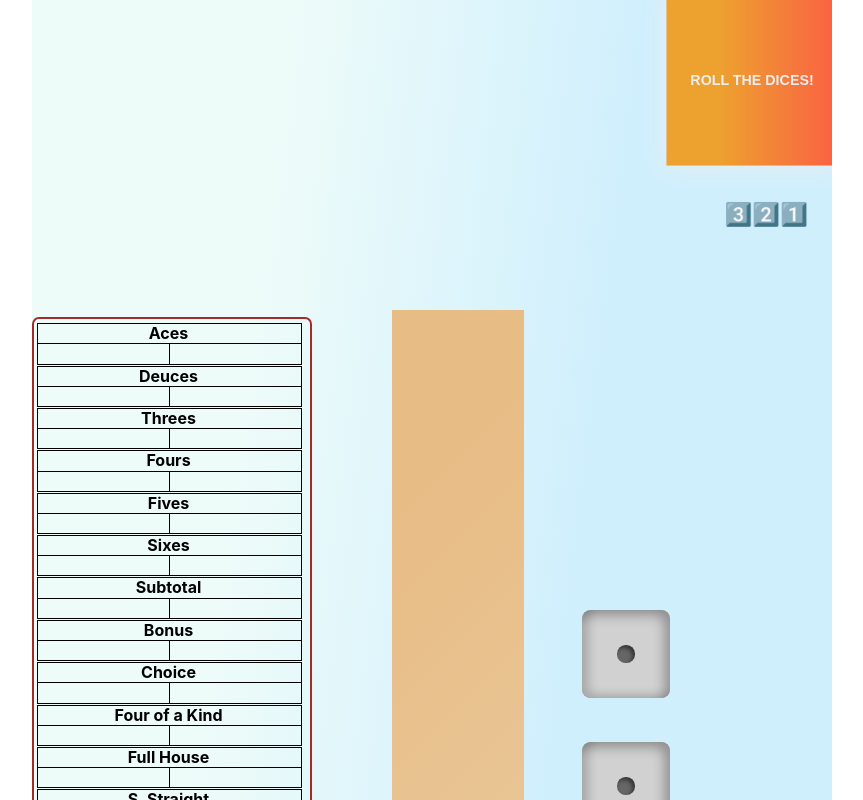
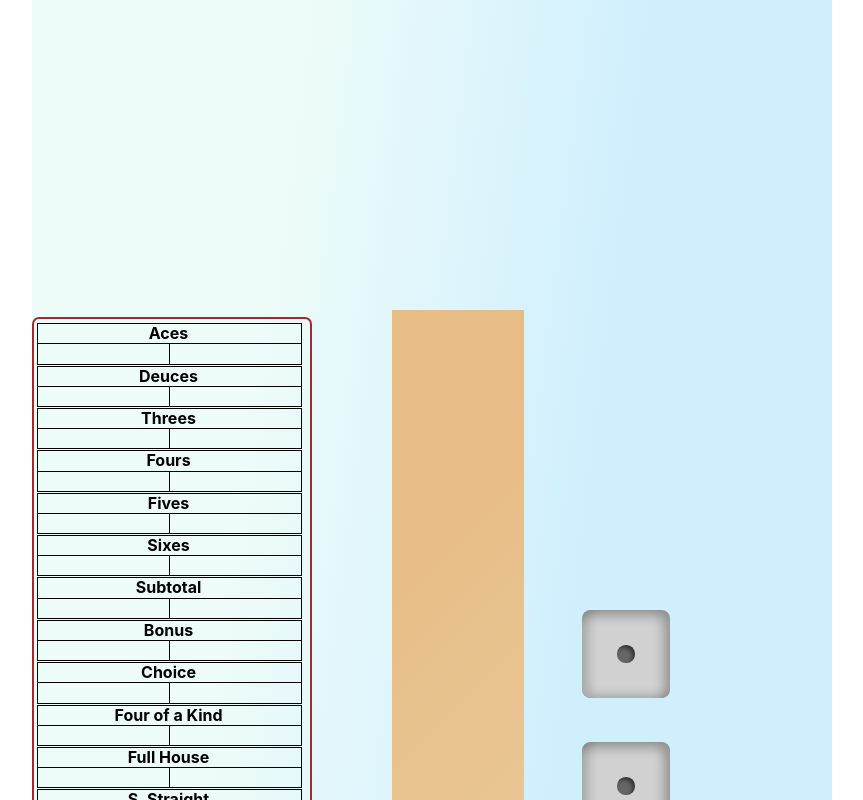
Before and after one commit to telnturtle/yachtdice, a React (Create React App) app: page / in a window 1280 px wide. Shown: the top 800 px of the page, without its empty margins (208-1071 px from the left). Built offline with nearby package versions, Linux system fonts and the light colour scheme.

Commit message:
feat: roll the dice 위치 변경

```diff
--- a/src/components/Dices/Dices.module.css
+++ b/src/components/Dices/Dices.module.css
@@ -11,7 +11,7 @@
 
 .roll {
     position: absolute;
-    top: 0;
+    bottom: 0;
     right: 0;
     /* https://gradientbuttons.colorion.co */
     background-image: linear-gradient(to right, #F09819 0%, #F09819  31%, #FF512F  100%);
@@ -20,10 +20,11 @@
     text-align: center;
     text-transform: uppercase;
     display: block;
-    color: #eee;
+    color: #f0f0f0;
     font-weight: 900;
+    font-size: larger;
     width: 20vmin;
-    height: 20vmin;
+    height: 30vmin;
     opacity: .9;
     border: none;
 }
@@ -38,8 +39,8 @@
 
 .rollLeft {
     position: absolute;
-    top: 25vmin;
-    right: 3vmin;
+    bottom: 36vmin;
+    right: 4vmin;
     font-weight: 700;
     color: #222;
     font-size: 140%;
@@ -53,7 +54,7 @@
         transform: scale(1);
     }
     50% {
-        transform: scale(1.125)
+        transform: scale(108%)
     }
     to {
         transform: scale(1);
```
